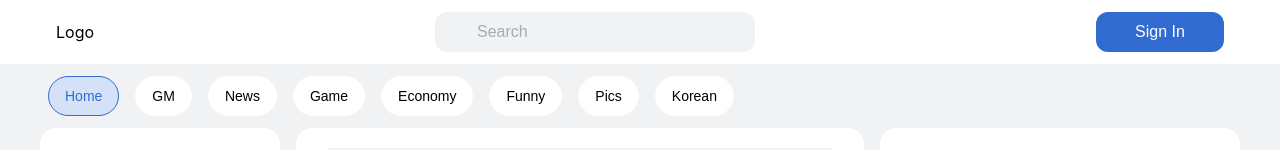
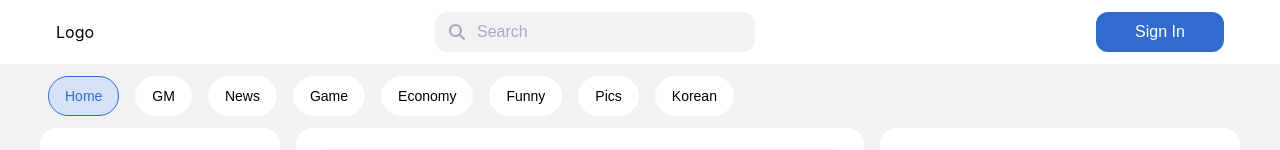
Before and after one commit to royalbluec/block-community, a Next.js app in the folder client/: page / in a window 1280 px wide. Shown: the top 150 px of the page. Built offline with nearby package versions, Linux system fonts and the light colour scheme.

Commit message:
feat(client): Modify Header styles

```diff
--- a/client/components/common/Header.jsx
+++ b/client/components/common/Header.jsx
@@ -1,4 +1,6 @@
 import React, { useState } from 'react';
+import { FontAwesomeIcon } from '@fortawesome/react-fontawesome';
+import { faCoffee, faMagnifyingGlass } from '@fortawesome/free-solid-svg-icons';
 
 import { HeaderWrapper, Search, SignIn } from './styles/Header.styles';
 
@@ -12,6 +14,7 @@
       <div>
         <div>Logo</div>
         <div>
+          <FontAwesomeIcon icon={faMagnifyingGlass} className='search__icon' />
           <Search placeholder='Search' />
         </div>
         <div>
--- a/client/components/common/styles/Header.styles.jsx
+++ b/client/components/common/styles/Header.styles.jsx
@@ -4,12 +4,11 @@
   width: 100vw;
   max-width: 100%;
   height: 4rem;
-  background-color: white;
+  background-color: var(--white);
 
   & > div {
     display: flex;
     justify-content: space-between;
-    align-items: center;
     width: 1200px;
     height: 100%;
     margin: 0 auto;
@@ -19,25 +18,42 @@
       width: 100%;
     }
   }
+
+  & > div > div {
+    position: relative;
+    display: flex;
+    align-items: center;
+  }
+
+  .search__icon {
+    position: absolute;
+    left: 12px;
+    color: var(--dark-gray);
+    width: 20px;
+
+    @media (max-width: 768px) {
+      display: none;
+    }
+  }
 `;
 
 export const Search = styled.input`
   width: 20rem;
   height: 2.5rem;
   padding: 0 40px;
-  border: 2px solid #f1f2f3;
+  border: 2px solid var(--gray);
   border-radius: 0.75rem;
-  background-color: #f1f2f3;
+  background-color: var(--gray);
   font-size: 1rem;
   color: #a6abb5;
   outline: none;
 
   :focus {
-    border: 2px solid #316bd0;
+    border: 2px solid var(--blue);
   }
 
   ::placeholder {
-    color: #a6abb5;
+    color: var(--dark-gray);
   }
 
   @media (max-width: 767px) {
@@ -50,9 +66,9 @@
   height: 2.5rem;
   border: 0;
   border-radius: 0.75rem;
-  background-color: #316bd0;
+  background-color: var(--blue);
   font-size: 1rem;
-  color: white;
+  color: var(--white);
 
   :hover {
     opacity: 0.5;
--- a/client/package.json
+++ b/client/package.json
@@ -16,6 +16,9 @@
   "devDependencies": {
     "@emotion/react": "^11.9.0",
     "@emotion/styled": "^11.8.1",
+    "@fortawesome/fontawesome-svg-core": "^6.1.1",
+    "@fortawesome/free-solid-svg-icons": "^6.1.1",
+    "@fortawesome/react-fontawesome": "^0.1.18",
     "eslint": "8.14.0",
     "eslint-config-next": "12.1.5"
   }
```
Also changed, not shown: 1 other file (tests, documents, lock files or other folders).
